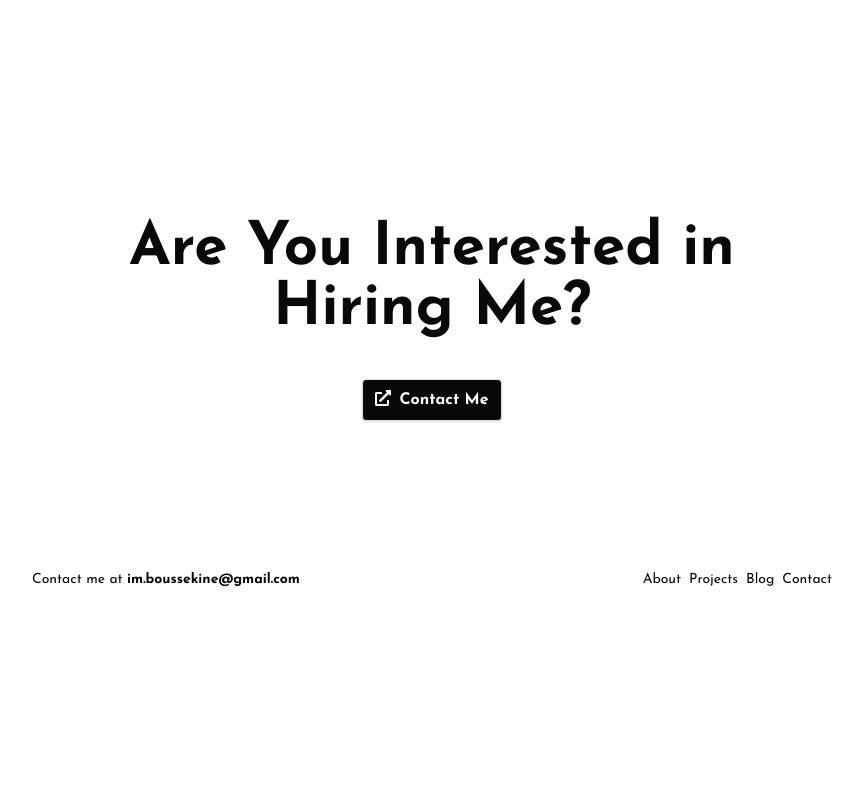
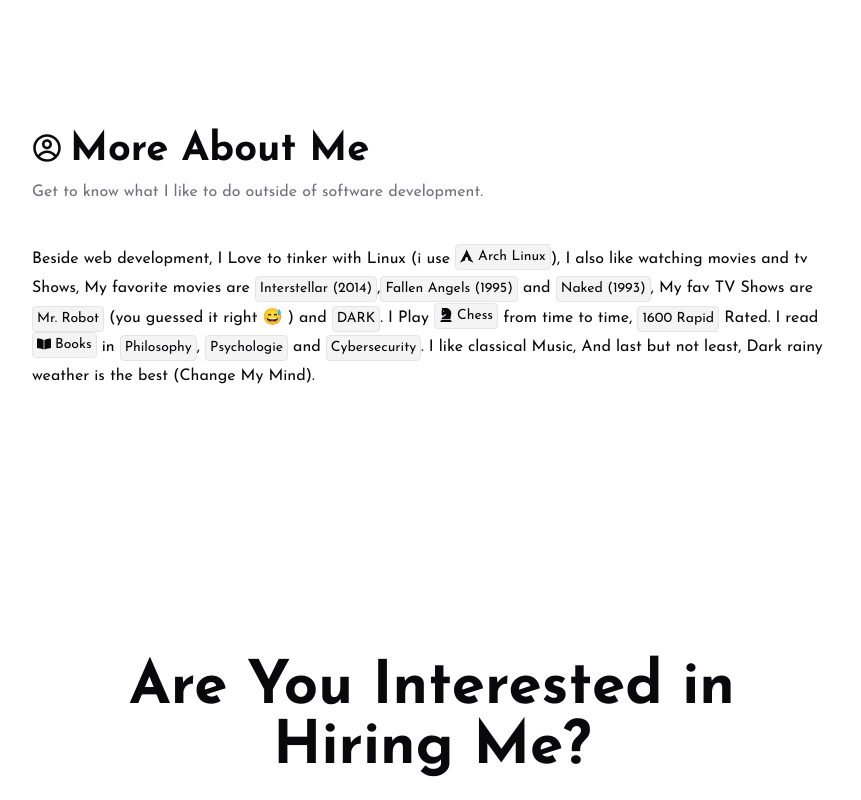
Before and after one commit to 1sma31L/Portfolio, a Next.js app: page / in a window 1280 px wide. Shown: the part 3420-4220 px from the top of the page, without its empty margins (208-1069 px from the left). Before the commit the page ends 4060 px from the top, so only its background shows below. Built offline with nearby package versions, Linux system fonts and the light colour scheme.

Commit message:
feat: Add Animations

```diff
--- a/src/app/blog/[slug]/page.tsx
+++ b/src/app/blog/[slug]/page.tsx
@@ -10,6 +10,7 @@
 import { TbArrowBadgeLeft } from "react-icons/tb";
 
 import Link from "next/link";
+import AnimatedDiv from "@/components/AnimatedDiv";
 
 type PostProps = {
 	params: {
@@ -50,6 +51,7 @@
 	const { slug } = params;
 	const { frontMatter, content } = await getPostData(slug);
 	return (
+		<AnimatedDiv id={`${frontMatter.title}`}>
 			<main className="py-12 container mx-auto px-2 md:px-0" id="slug">
 				<div
 					className="container mx-auto
@@ -99,5 +101,6 @@
 					</div>
 				</div>
 			</main>
+		</AnimatedDiv>
 	);
 }
--- a/src/app/blog/page.tsx
+++ b/src/app/blog/page.tsx
@@ -6,6 +6,7 @@
 import Link from "next/link";
 import { FaBlog } from "react-icons/fa6";
 import { LuPenLine } from "react-icons/lu";
+import AnimatedDiv from "@/components/AnimatedDiv";
 
 async function getPosts() {
 	const postsDirectory = path.join(process.cwd(), "src", "blog-posts");
@@ -38,6 +39,7 @@
 export default async function Blog() {
 	const posts = await getPosts();
 	return (
+		<AnimatedDiv id={2}>
 			<main className="container mx-auto min-h-[76vh] font-bold text-[24px] sm:text-[32px]  py-6 px-4 sm:px-0">
 				<div className="flex gap-3 justify-start items-center px-2">
 					<LuPenLine className="text-xl md:text-2xl" />
@@ -77,5 +79,6 @@
 					))}
 				</div>
 			</main>
+		</AnimatedDiv>
 	);
 }
--- a/src/app/contact/page.tsx
+++ b/src/app/contact/page.tsx
@@ -1,8 +1,9 @@
 import { ContactForm } from "@/components/Form";
 import { MdEmail } from "react-icons/md";
-
+import AnimatedDiv from "@/components/AnimatedDiv";
 function Contact() {
 	return (
+		<AnimatedDiv id={4}>
 			<main className="container py-6 flex flex-col gap-3 px-4 md:px-0 min-h-[90vh]">
 				<div className="flex gap-3 justify-start items-center">
 					<MdEmail className="text-xl md:text-2xl" />
@@ -14,6 +15,7 @@
 				</p>
 				<ContactForm />
 			</main>
+		</AnimatedDiv>
 	);
 }
 
--- a/src/app/page.tsx
+++ b/src/app/page.tsx
@@ -8,17 +8,25 @@
 import { FaExternalLinkAlt } from "react-icons/fa";
 import { PiHandPeace } from "react-icons/pi";
 import { BsStack, BsCalendar3 } from "react-icons/bs";
+import { CgProfile } from "react-icons/cg";
+import Tag from "@/components/Tag";
+import { FaChessKnight } from "react-icons/fa6";
+import { FaBookOpen } from "react-icons/fa";
+
+import { SiArchlinux } from "react-icons/si";
+import AnimatedDiv from "@/components/AnimatedDiv";
 
 function Home() {
 	return (
+		<AnimatedDiv id={0}>
 			<main className="container px-4 md:px-0 flex flex-col justify-center items-center gap-32	">
 				<section className="flex flex-col gap-5 min-h-[93vh] justify-center items-center">
 					<div className="text-xs w-full text-zinc-500 flex flex-col justify-center items-start gap-2 pt-2">
 						<p>
 							This website is currently{" "}
 							<span className="font-bold">under development</span>, If you find
-						any <span className="text-red-500">bug</span> please contact me and
-						repport it. <PiHandPeace className="inline-block mb-1" />
+							any <span className="text-red-500">bug</span> please contact me
+							and repport it. <PiHandPeace className="inline-block mb-1" />
 						</p>
 						<p className="">Last edited: {new Date().toLocaleString()} </p>
 					</div>
@@ -39,16 +47,17 @@
 						<p className="indent-5">
 							<span className="font-bold">Hey There!</span>, I am a stuedent at
 							the National Higher School of Advance Technoloiges (ENSTA),
-						Full-Stack Developer and Cybersecurity Enthusiast. Based in Algeria
-						🇩🇿.
+							Full-Stack Developer and Cybersecurity Enthusiast. Based in
+							Algeria 🇩🇿.
 						</p>
 
 						<p className="indent-5 ">
 							They say you can&apos;t steal a house if you don&apos;t own one.
-						That&apos;s why I began learning web development (Back-End) seeking
-						a deeper understanding of the web to get better at pentesting. Along
-						the way, I discovered a passion for creating beautiful and simple
-						websites. And here I am, a Full-Stack Developer.
+							That&apos;s why I began learning web development (Back-End)
+							seeking a deeper understanding of the web to get better at
+							pentesting. Along the way, I discovered a passion for creating
+							beautiful and simple websites. And here I am, a Full-Stack
+							Developer.
 						</p>
 						<div className="flex flex-row gap-2 flex-wrap mt-8">
 							{SocialMedia.map((item, index) => (
@@ -145,13 +154,41 @@
 						</div>
 					</div>
 				</section>
+				<section id="more-about-me" className="w-full flex flex-col">
+					<h1 className="text-[35px] md:text-[40px] font-bold">
+						<a href={"#more-about-me"}>
+							<CgProfile className="inline-block text-3xl mb-2 mr-2" />
+							More About Me
+						</a>
+					</h1>
+					<p className="text-zinc-500 mb-10">
+						Get to know what I like to do outside of software development.
+					</p>
+					<div>
+						<div className="text-sm sm:text-base leading-[1.6] md:leading-[1.8]">
+							Beside web development, I Love to tinker with Linux (i use{" "}
+							<Tag text="Arch Linux" icon={<SiArchlinux />} />
+							), I also like watching movies and tv Shows, My favorite movies
+							are <Tag text="Interstellar (2014)" />,
+							<Tag text="Fallen Angels (1995)" /> and {""}
+							<Tag text="Naked (1993)" />, My fav TV Shows are{" "}
+							<Tag text="Mr. Robot" /> (you guessed it right 😅 ) and{" "}
+							<Tag text="DARK" />. I Play{" "}
+							<Tag text="Chess" icon={<FaChessKnight />} /> from time to time,{" "}
+							<Tag text="1600 Rapid" /> Rated. I read{" "}
+							<Tag text="Books" icon={<FaBookOpen />} /> in{" "}
+							<Tag text="Philosophy" />, <Tag text="Psychologie" /> and{" "}
+							<Tag text="Cybersecurity" />. I like classical Music, And last but
+							not least, Dark rainy weather is the best (Change My Mind).
+						</div>
+					</div>
+				</section>
 				<section
 					id="client"
-				className="flex flex-col w-full justify-center items-center gap-10 min-h-[50vh]">
+					className="flex flex-col w-full justify-center items-center gap-10 md:min-h-[60vh] min-h-[50vh]">
 					<h1 className="text-4xl md:text-6xl font-extrabold text-center">
 						Are You Interested in Hiring Me?{" "}
 					</h1>
-
 					<button className="py-2 px-3 border bg-zinc-950 dark:bg-zinc-50 shadow rounded dark:text-zinc-950 text-zinc-50 w-auto hover:bg-zinc-700 transition-colors duration-150 dark:hover:bg-zinc-200">
 						<Link
 							href={"/contact"}
@@ -162,6 +199,7 @@
 					</button>
 				</section>
 			</main>
+		</AnimatedDiv>
 	);
 }
 
--- a/src/app/projects/page.tsx
+++ b/src/app/projects/page.tsx
@@ -4,9 +4,10 @@
 import projects from "@/data/projects";
 import upcomingProjects from "@/data/upcoming-projects";
 import { CgSandClock } from "react-icons/cg";
-
+import AnimatedDiv from "@/components/AnimatedDiv";
 function Projects() {
 	return (
+		<AnimatedDiv id={1}>
 			<main className="container min-h-[85vh] py-6 px-4 md:px-0">
 				<div className="flex gap-3 justify-start items-center px-2">
 					<FaTerminal className="text-xl md:text-2xl" />
@@ -44,6 +45,7 @@
 					))}
 				</div>
 			</main>
+		</AnimatedDiv>
 	);
 }
 
--- /dev/null
+++ b/src/components/AnimatedDiv.tsx
@@ -0,0 +1,45 @@
+"use client";
+import { motion, useAnimation } from "framer-motion";
+import { useEffect } from "react";
+function AnimatedDiv({
+	children,
+	className,
+	id,
+}: {
+	children: React.ReactNode;
+	className?: string;
+	id?: number | string;
+}) {
+	const controls = useAnimation();
+
+	useEffect(() => {
+		controls.start("animate");
+	}, [controls]);
+
+	const animation = {
+		initial: { opacity: 0, y: 100 },
+		animate: {
+			opacity: [0, 0.5, 1],
+			y: [20, -5, 0],
+			transition: {
+				duration: 1,
+				times: [0, 0.2, 1],
+				ease: [0.175, 0.885, 0.32, 1.275],
+			},
+		},
+		exit: { opacity: 0, y: -100 },
+	};
+
+	return (
+		<motion.div
+			key={id}
+			initial="initial"
+			animate={controls}
+			exit="exit"
+			transition={{ duration: 0.3 }}
+			variants={animation}>
+			<div className={className}>{children}</div>
+		</motion.div>
+	);
+}
+export default AnimatedDiv;
--- /dev/null
+++ b/src/components/Tag.tsx
@@ -0,0 +1,14 @@
+import React from "react";
+
+function Tag({ text, icon }: { text: string; icon?: JSX.Element }) {
+	return (
+		<div className="inline-block ">
+			<div className="flex justify-end items-start gap-1 border px-1 py-[2px] rounded bg-zinc-100 dark:bg-zinc-800">
+				{icon && <p className="text-sm mt-[2px]">{icon}</p>}
+				<p className="text-sm">{text}</p>
+			</div>
+		</div>
+	);
+}
+
+export default Tag;
```
Lines whose indentation alone changed are shown as unchanged.
